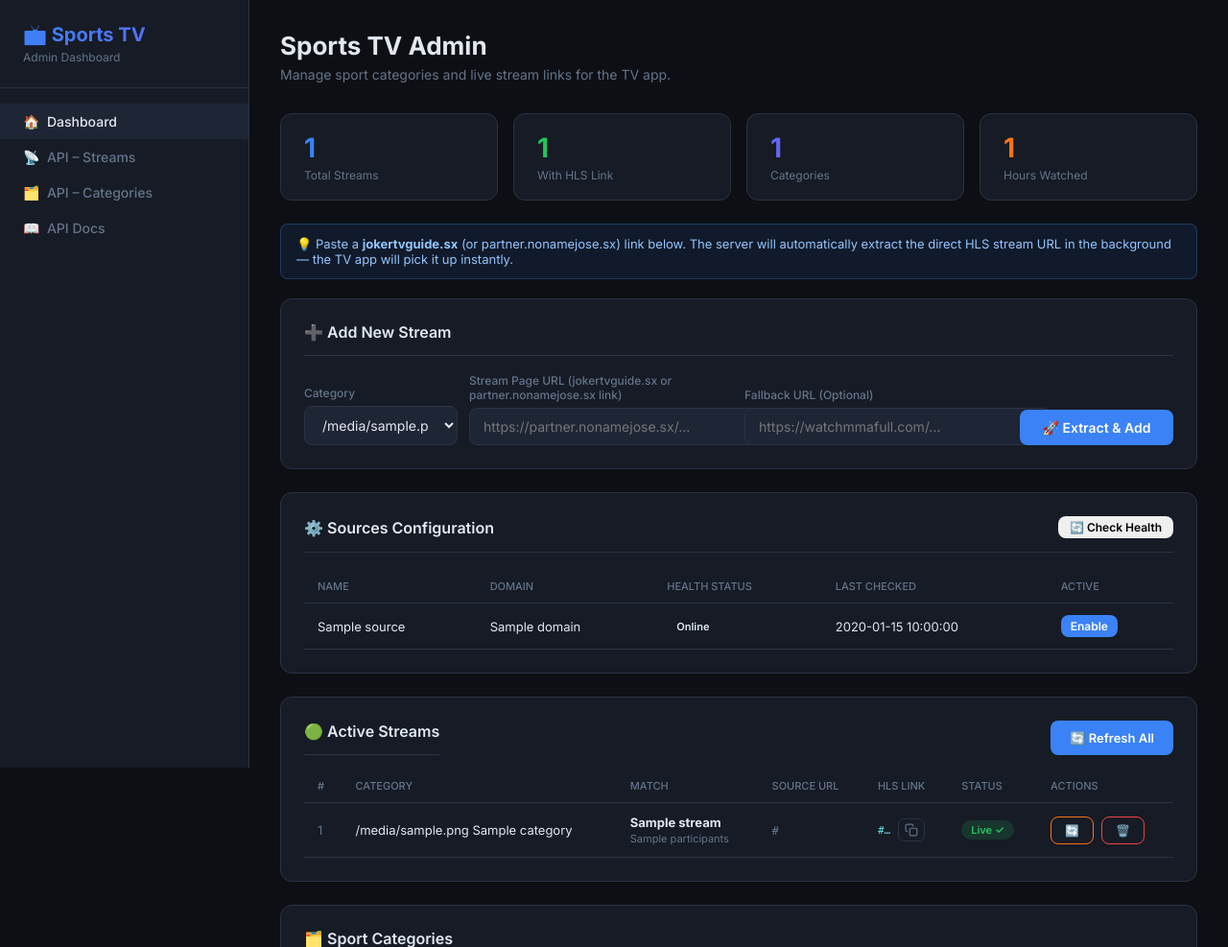
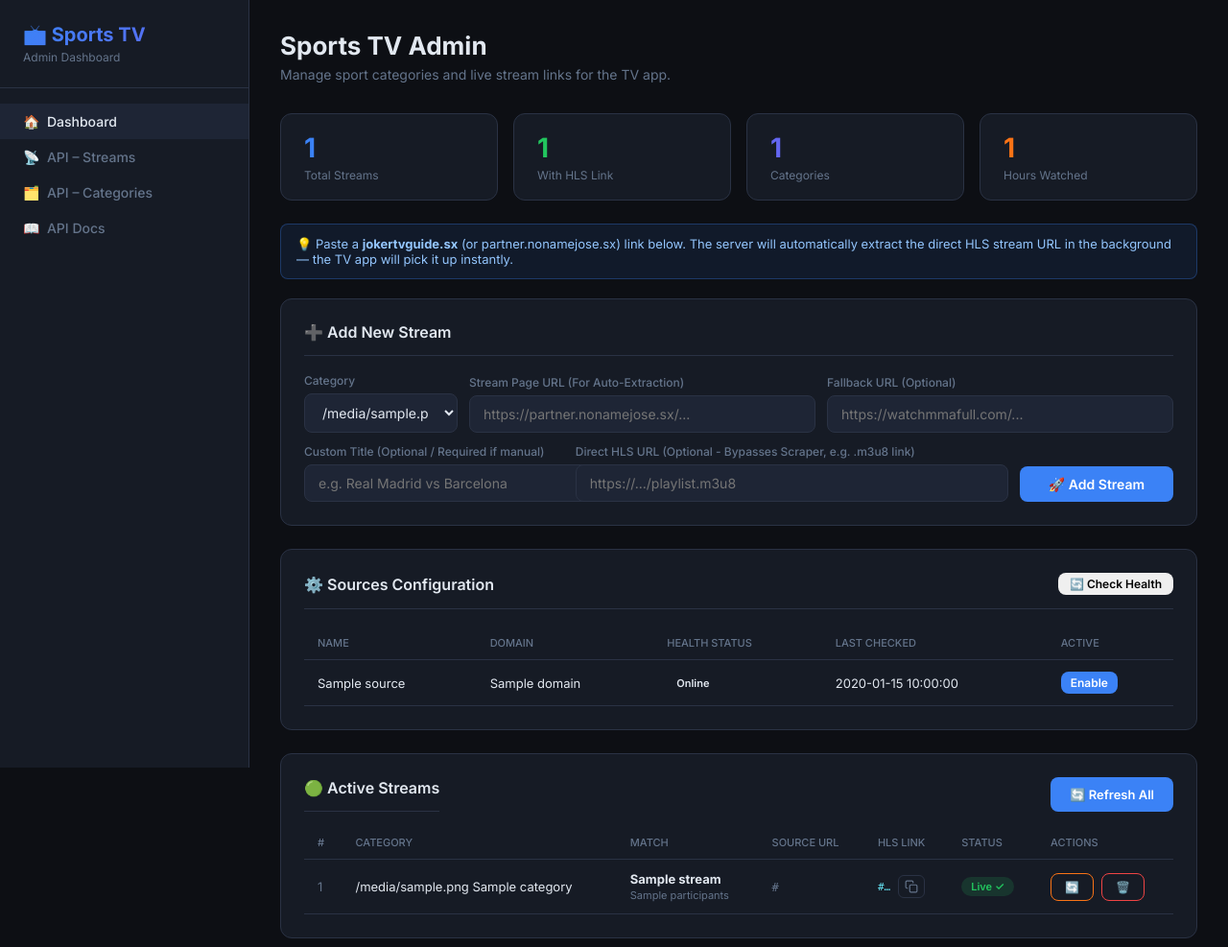
Before and after one commit to sanket-gr/sports_tv, a FastAPI app: template backend/templates/admin.html in a window 1280 px wide. Shown: the top 987 px of the page at 96% size. Run offline with FastAPI, Linux system fonts and the light colour scheme; the template is opened without the code that fills it: most values are stand-ins (such as "Sample title", 1, 10 or a date in 2020).

Commit message:
feat: allow manual direct HLS URL submission in admin panel

```diff
--- a/backend/main.py
+++ b/backend/main.py
@@ -278,20 +278,40 @@ def add_stream(
     request: Request,
     background_tasks: BackgroundTasks,
     category_id:  int = Form(...),
-    source_url:   str = Form(...),
+    source_url:   str = Form(""),
     fallback_url: str = Form(""),
+    title:        str = Form(""),
+    hls_url:      str = Form(""),
     db: Session = Depends(get_db),
     authenticated: bool = Depends(get_current_admin),
 ):
-    """Submit a stream URL. Extraction runs in the background."""
+    """Submit a stream URL. Extraction runs in the background, or added manually."""
     cat = db.query(Category).filter_by(id=category_id).first()
     if not cat:
         return RedirectResponse("/admin?error=category_not_found", status_code=303)
 
+    # If direct HLS URL is provided, bypass Playwright scraper
+    if hls_url:
+        stream = Stream(
+            category_id  = category_id,
+            title        = title or "Manual Stream",
+            source_url   = source_url or hls_url,
+            fallback_url = fallback_url,
+            hls_url      = hls_url,
+            hls_updated_at = datetime.utcnow(),
+            is_live      = True,
+        )
+        db.add(stream)
+        db.commit()
+        return RedirectResponse("/admin", status_code=303)
+
+    if not source_url:
+        return RedirectResponse("/admin?error=missing_source_url", status_code=303)
+
     # Create placeholder immediately so admin can see it
     stream = Stream(
         category_id  = category_id,
-        title        = "Extracting...",
+        title        = title or "Extracting...",
         source_url   = source_url,
         fallback_url = fallback_url,
         is_live      = True,
--- a/backend/templates/admin.html
+++ b/backend/templates/admin.html
@@ -280,7 +280,7 @@
     <div class="panel">
       <div class="panel-title">➕ Add New Stream</div>
       <form method="post" action="/admin/streams">
-        <div class="form-row">
+        <div class="form-row" style="margin-bottom: 12px;">
           <div class="form-group">
             <label>Category</label>
             <select name="category_id" required>
@@ -290,19 +290,30 @@
             </select>
           </div>
           <div class="form-group" style="flex:3;">
-            <label>Stream Page URL (jokertvguide.sx or partner.nonamejose.sx link)</label>
+            <label>Stream Page URL (For Auto-Extraction)</label>
             <input type="url" name="source_url" class="wide"
-                   placeholder="https://partner.nonamejose.sx/..."
-                   required>
+                   placeholder="https://partner.nonamejose.sx/...">
           </div>
           <div class="form-group" style="flex:3;">
             <label>Fallback URL (Optional)</label>
             <input type="url" name="fallback_url" class="wide"
                    placeholder="https://watchmmafull.com/...">
           </div>
+        </div>
+        <div class="form-row">
+          <div class="form-group" style="flex:3;">
+            <label>Custom Title (Optional / Required if manual)</label>
+            <input type="text" name="title" class="wide"
+                   placeholder="e.g. Real Madrid vs Barcelona">
+          </div>
+          <div class="form-group" style="flex:5;">
+            <label>Direct HLS URL (Optional - Bypasses Scraper, e.g. .m3u8 link)</label>
+            <input type="url" name="hls_url" class="wide"
+                   placeholder="https://.../playlist.m3u8">
+          </div>
           <div class="form-group" style="flex:none;">
             <label>&nbsp;</label>
-            <button type="submit" class="btn btn-primary">🚀 Extract &amp; Add</button>
+            <button type="submit" class="btn btn-primary">🚀 Add Stream</button>
           </div>
         </div>
       </form>
```
